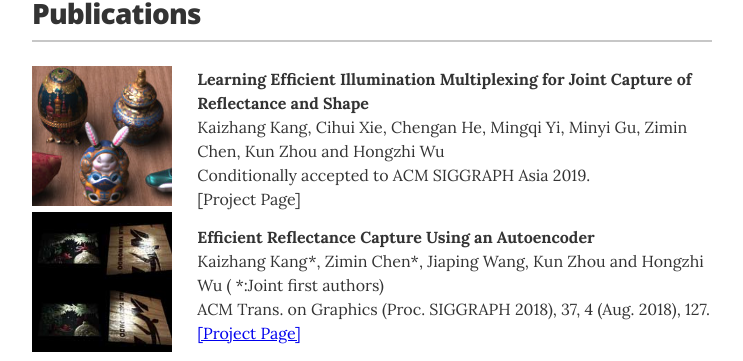
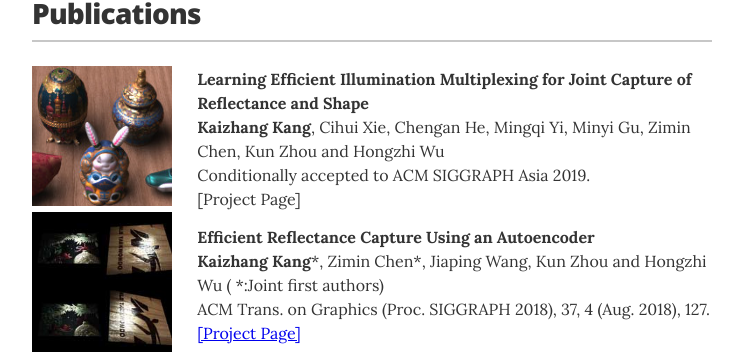
Before and after one commit to cocoakang/cocoakang.github.io, a Jekyll site: the page built from index.html, in a window 1280 px wide. Shown: the part 469-830 px from the top of the page, without its empty margins (268-1011 px from the left). Built offline with Jekyll 4.4.1, drawn with Linux system fonts in a browser that asks for light colours.

```diff
--- a/_data/publications.yml
+++ b/_data/publications.yml
@@ -4,7 +4,7 @@
 # Learning Efficient Illumination Multiplexing for Joint Capture of Reflectance and Shape
 - project_name: Learning Efficient Illumination Multiplexing for Joint Capture of Reflectance and Shape
   teaser_img: images/multiplex_siga2019.jpg
-  authors: Kaizhang Kang, Cihui Xie, Chengan He, Mingqi Yi, Minyi Gu, Zimin Chen, Kun Zhou and Hongzhi Wu
+  authors: <b>Kaizhang Kang</b>, Cihui Xie, Chengan He, Mingqi Yi, Minyi Gu, Zimin Chen, Kun Zhou and Hongzhi Wu
   platform: Conditionally accepted to ACM SIGGRAPH Asia 2019.
   # project_page_url: ""
   # description:
@@ -12,7 +12,7 @@
 # Efficient Reflectance Capture Using an Autoencoder
 - project_name: Efficient Reflectance Capture Using an Autoencoder
   teaser_img: images/ae_sig2018.jpg
-  authors: Kaizhang Kang*, Zimin Chen*, Jiaping Wang, Kun Zhou and Hongzhi Wu ( *:Joint first authors)
+  authors: <b>Kaizhang Kang</b>*, Zimin Chen*, Jiaping Wang, Kun Zhou and Hongzhi Wu ( *:Joint first authors)
   platform: ACM Trans. on Graphics (Proc. SIGGRAPH 2018), 37, 4 (Aug. 2018), 127.
   project_page_url: http://www.cad.zju.edu.cn/home/hwu/publications/autoenc/project.html
   # description:
```
